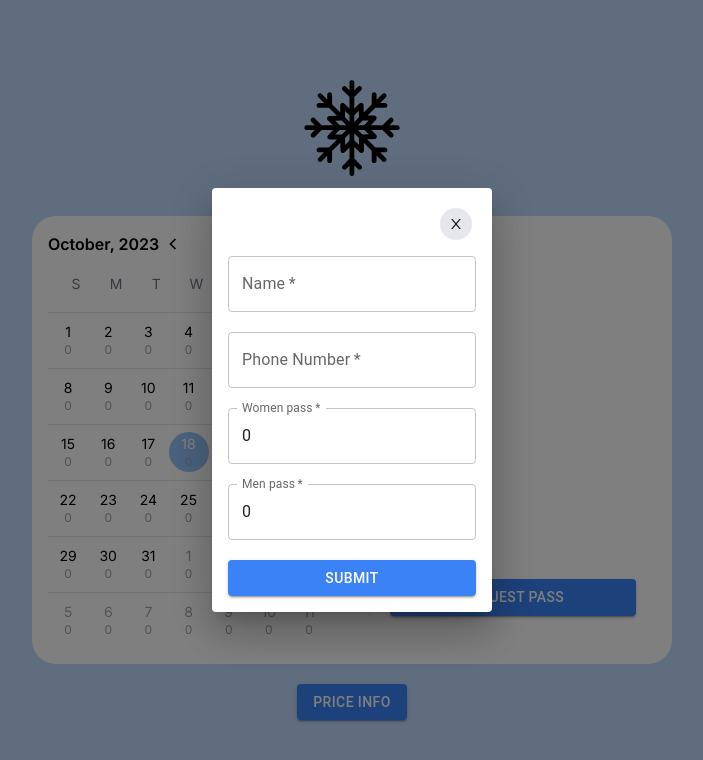
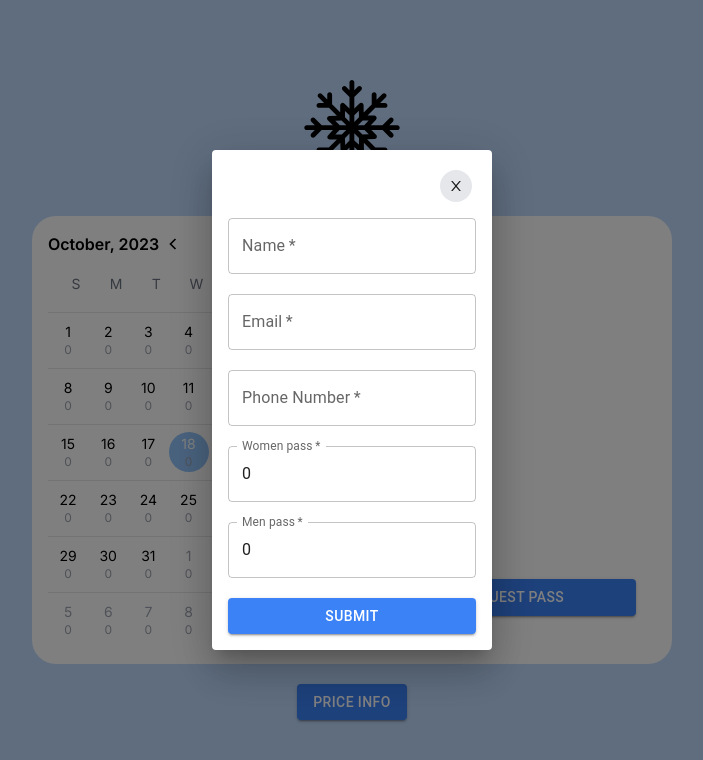
Before and after one commit to erikchan1000/Hall-Pass, a Next.js app: page /renting in a window 1280 px wide. Both pictures are taken after a click on the button "REQUEST PASS". Shown: the top 760 px of the page, without its empty margins (288-991 px from the left). Built offline with nearby package versions, Linux system fonts and the light colour scheme; no server answers; the database is empty.

Commit message:
added Textfield for buyer

```diff
--- a/components/modal_form.tsx
+++ b/components/modal_form.tsx
@@ -1,5 +1,3 @@
-'use client'
-
 import React, { useState, useEffect } from "react";
 import TextField from '@mui/material/TextField';
 import Dialog from "@mui/material/Dialog";
@@ -54,6 +52,8 @@ export const ModalForm: React.FC<ModalFormProps> = ({open, onClose, setSubmitted
 
   useEffect(() => {
     auth.onAuthStateChanged((user) => {
+      if ( user === null ) return
+
       setUser(user)
       setFormData({
         ...formData,
@@ -111,6 +111,17 @@ export const ModalForm: React.FC<ModalFormProps> = ({open, onClose, setSubmitted
           required
           onChange={handleChange}
         />
+        {submitType === "buyer" &&
+          <TextField
+            id="outlined-basic"
+            label="Email"
+            name="email"
+            variant="outlined"
+            style={textFieldStyle}
+            required
+            onChange={handleChange}
+          />
+        }
         <TextField
           id="outlined-basic"
           label="Phone Number"
```
